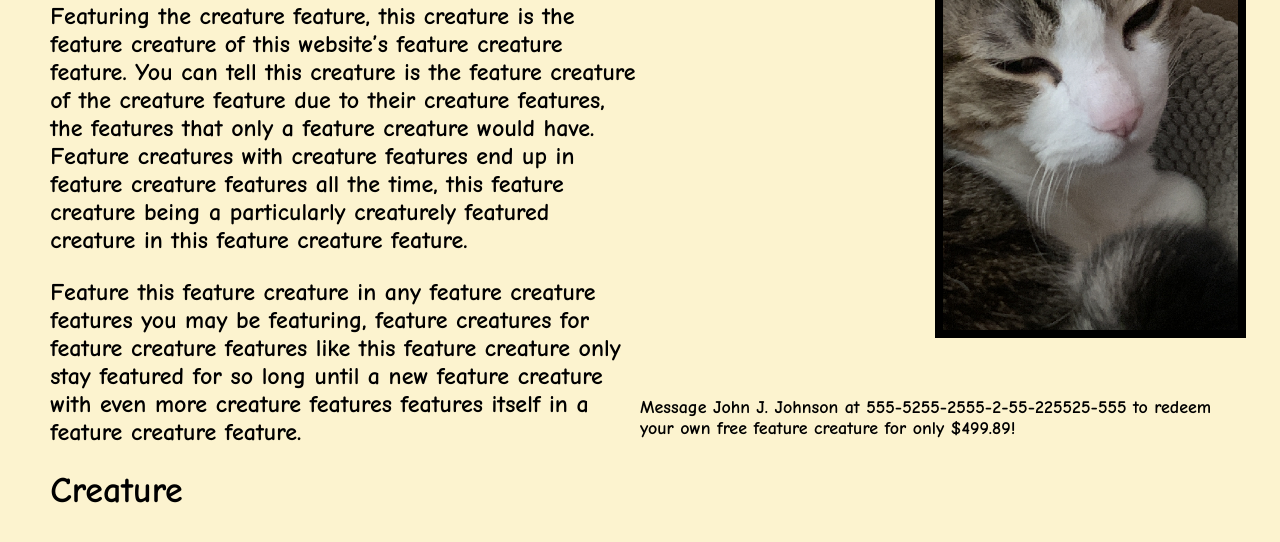
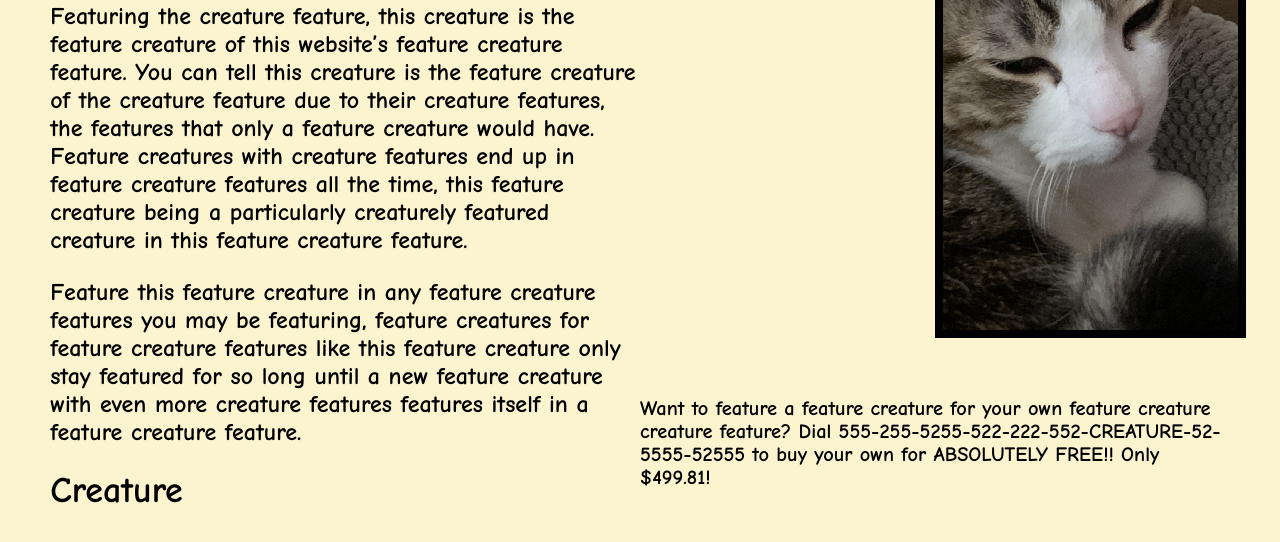
Before and after one commit to like-twelve-sixteenths-of-a-square/nonsense, a plain HTML site: page feature.html in a window 1280 px wide. Shown: the part 643-1185 px from the top of the page. Drawn offline with Linux system fonts and the light colour scheme.

Commit message:
Decided to make it worse.

```diff
--- a/css/styles.css
+++ b/css/styles.css
@@ -110,7 +110,7 @@ main img {
 #offer {
 	width: 50%;
 	float: left;
-	font-size: 0.75em;
+	font-size: 0.85em;
 }
 
 /* Style rules for footer content */
--- a/scripts/scripttwo.js
+++ b/scripts/scripttwo.js
@@ -1,6 +1,6 @@
 //Something close enough I hope
 function updateMessage() {
-	var msg= 'Message John J. Johnson at 555-5255-2555-2-55-225525-555 to redeem your own free feature creature for only $499.89!'
+	var msg= 'Want to feature a feature creature for your own feature creature creature feature? Dial 555-255-5255-522-222-552-CREATURE-52-5555-52555 to buy your own for ABSOLUTELY FREE!! Only $499.81!'
 	var el = document.getElementById('offer')
 	el.textContent = msg;
 }
```
